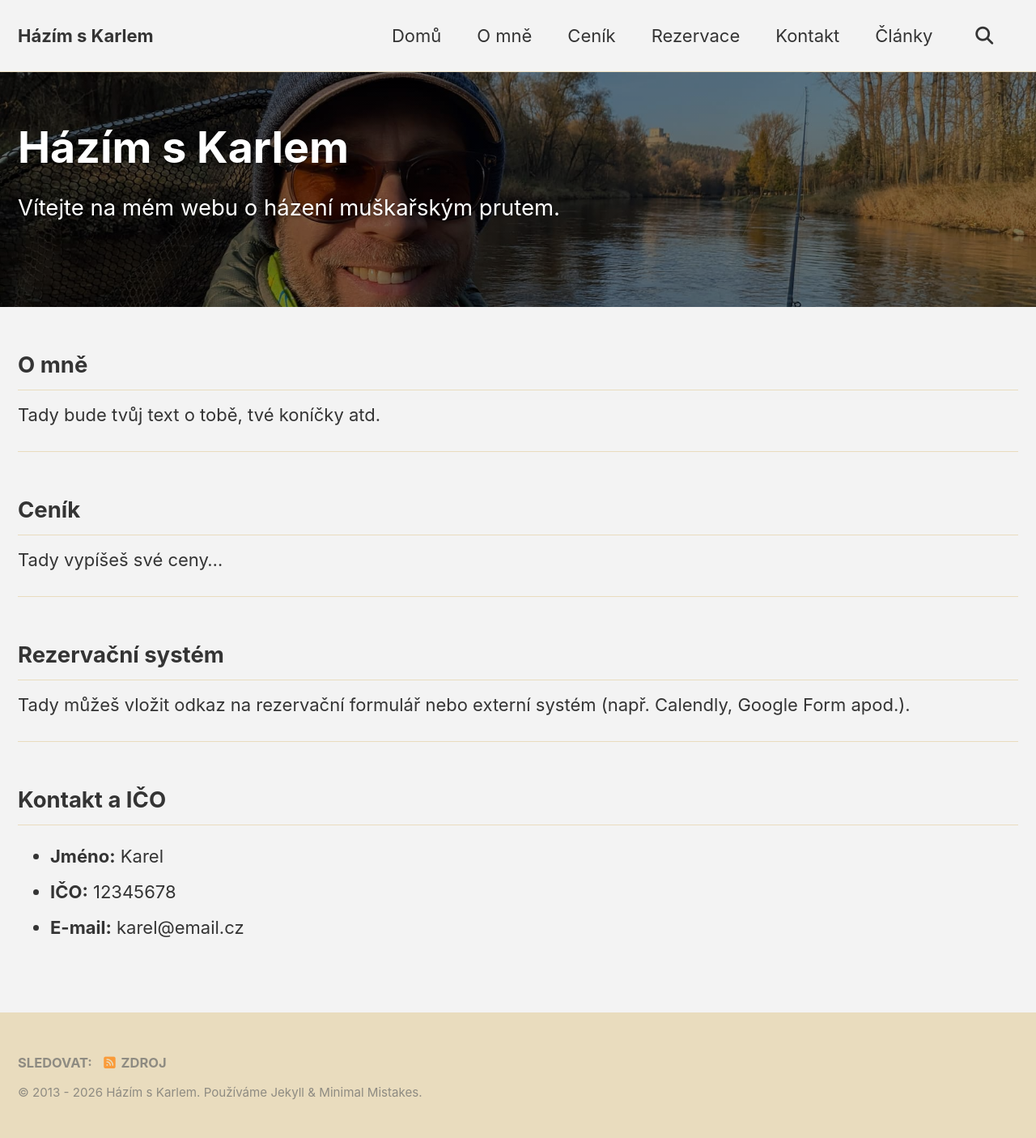
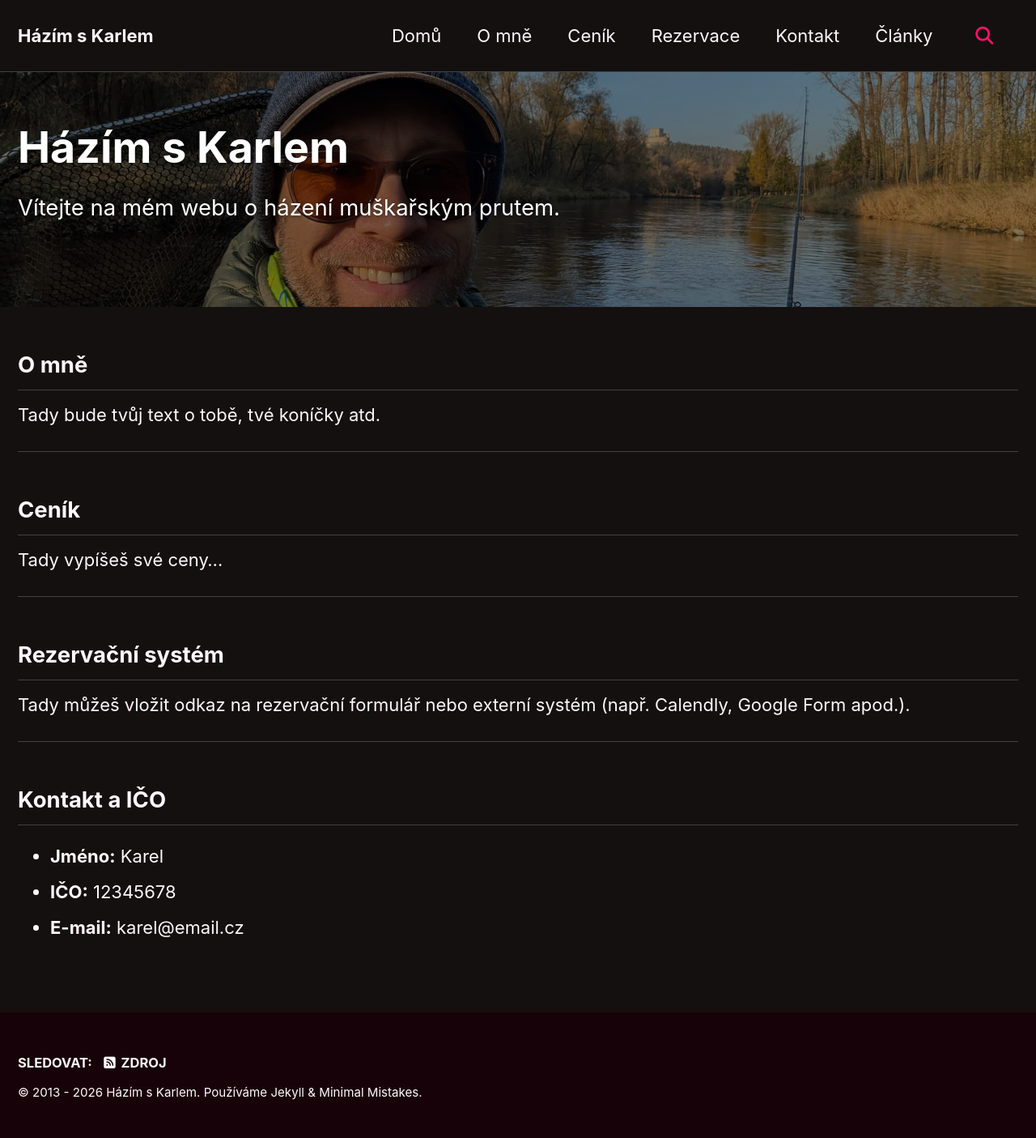
Before and after one commit to hazimskarlem/hazimskarlem.github.io, a Jekyll site: the page built from index.md, in a window 1280 px wide. Shown: the whole page at 81% size. Built offline with Jekyll 4.4.1, drawn with Linux system fonts in a browser that asks for light colours; cached includes are drawn as plain includes.

Commit message:
Update _config.yml

```diff
--- a/_config.yml
+++ b/_config.yml
@@ -12,7 +12,7 @@
 
 # theme                 : "minimal-mistakes-jekyll"
 # remote_theme          : "mmistakes/minimal-mistakes"
-minimal_mistakes_skin    : "dirt" # "default", "air", "aqua", "contrast", "dark", "dirt", "neon", "mint", "plum", "sunrise", "catppuccin_latte", "catppuccin_mocha"
+minimal_mistakes_skin    : "neon" # "default", "air", "aqua", "contrast", "dark", "dirt", "neon", "mint", "plum", "sunrise", "catppuccin_latte", "catppuccin_mocha"
 
 # Site Settings
 locale                  : "cs-CZ"
```
